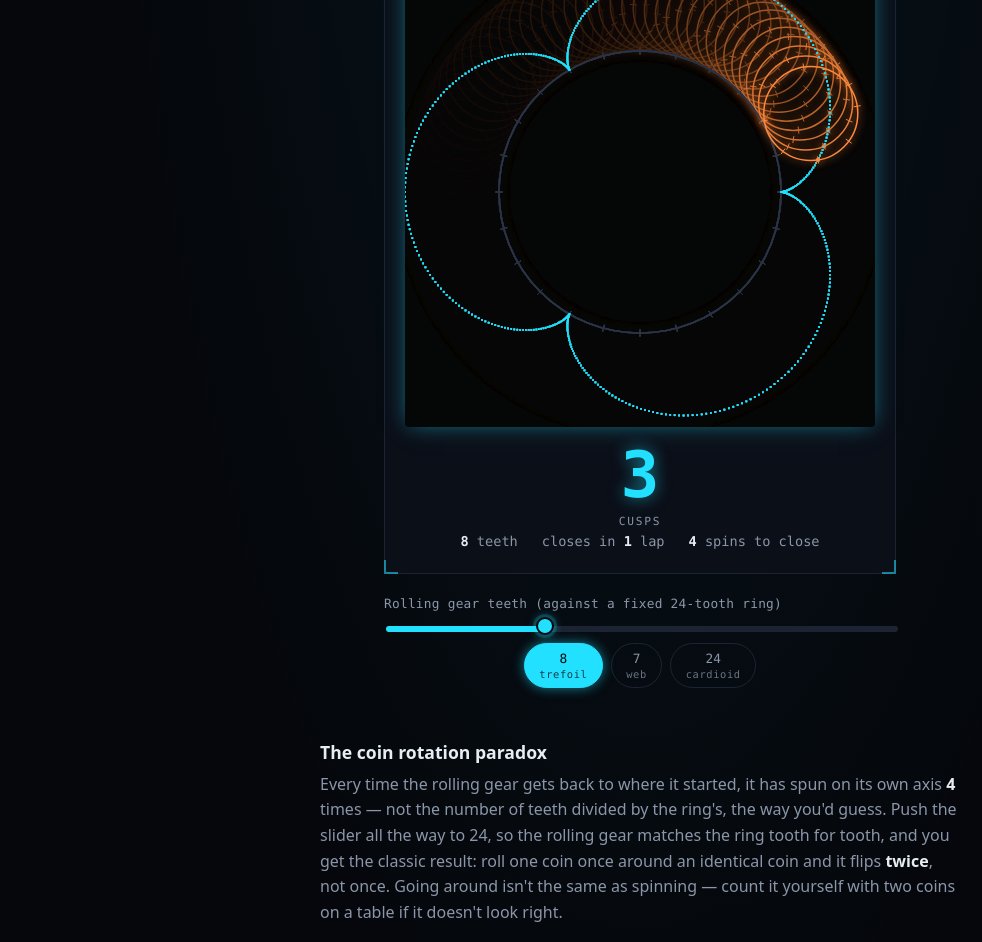
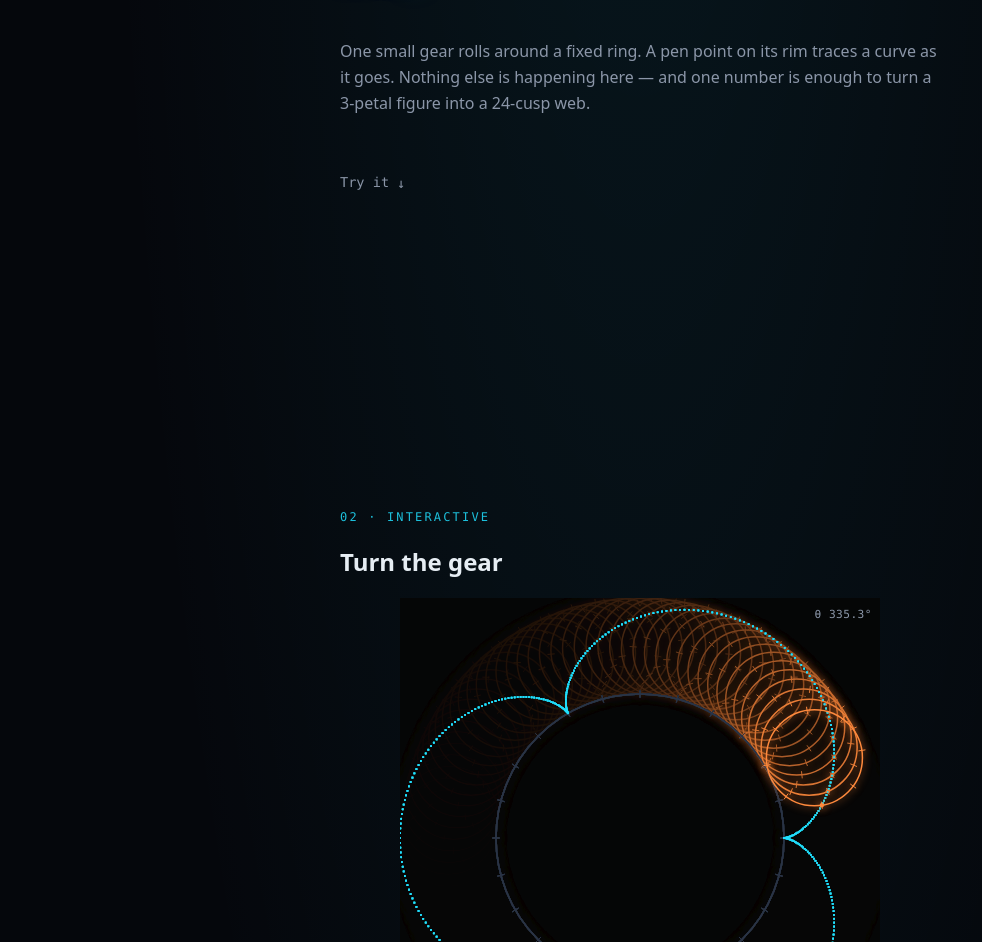
Before and after one commit to comp4020-agentic-coding-studio/comp4020-ass1-TarsWang02, a website built with Vite: page index.html in a window 1280 px wide. Shown: the part 372-1314 px from the top of the page, without its empty margins (0-982 px from the left). Built offline with nearby package versions, Linux system fonts and the light colour scheme.

Commit message:
Three-panel scroll structure + drag-the-gear interaction
Requested: separate, progressive intro/interactive/info stages, the
curve unboxed from its panel, and a more direct "turn the gear" way to
change tooth count instead of only a linear drag. Two of those directly
named CLAUDE.md guardrails, so I laid out the conflict and asked before
building anything (see conversation, not a commit):

- "no multi-page site" is explicit out-of-scope. Landed as three full-
  viewport scroll-snap panels in the *same* index.html instead of
  separate pages/routes -- no navigation, no page load, one document,
  one particle system running the whole time.
- "particles... never a transition... never morph, fly, scatter" rules
  out using the particle system itself as a page-transition effect.
  The panels connect by scrolling (native browser behaviour, not a
  particle animation) -- particles keep meaning exactly one thing
  everywhere on the page: a real point the pen occupied.

What actually changed:
- index.html: three <section class="panel">, kicker labels (01 INTRO /
  02 INTERACTIVE / 03 WHY IT MATTERS) making the progression legible,
  a scroll-cue link into the interactive panel.
  styles.css: scroll-snap-type on the panels, each min-height:100svh.
- Dropped the bordered/cornered "stage" card entirely -- canvas sits
  directly on the page background now, per "函数的表现不需要在一个框加中".
- main.ts: pointerdown/pointermove drag-to-rotate on the canvas,
  converting accumulated drag angle (12 degrees/tooth, wrap-safe across
  multiple revolutions) into calls that set teeth-slider.value and
  dispatch a real "input" event. This is additive, not a replacement --
  the native range input a keyboard/AT user reaches is the exact same
  one the drag gesture drives, so tab-through still works.

Verified live: dragging the gear ~90 degrees moved 8->16 teeth with the
slider thumb, hero digit, and all stat readouts updating in lockstep
(cusps=3, laps=2, spins=5, all correct for R=24,r=16); scroll-snap
between all three panels; narrow-viewport layout still fits with no
frame to worry about clipping.

```diff
--- a/index.html
+++ b/index.html
@@ -13,23 +13,29 @@
       </nav>
     </header>
     <main>
+      <section class="panel panel-intro" id="intro">
+        <span class="kicker">01 · INTRO</span>
         <h1>Rolling</h1>
         <p class="intro">
           One small gear rolls around a fixed ring. A pen point on its rim traces a curve as it
-        goes. Nothing else is happening here — and one slider is enough to turn a 3-petal figure
+          goes. Nothing else is happening here — and one number is enough to turn a 3-petal figure
           into a 24-cusp web.
         </p>
+        <a class="scroll-cue" href="#interactive">
+          <span>Try it</span>
+          <span class="scroll-cue-arrow" aria-hidden="true">↓</span>
+        </a>
+      </section>
 
-      <figure class="stage">
-        <span class="corner corner-tl" aria-hidden="true"></span>
-        <span class="corner corner-tr" aria-hidden="true"></span>
-        <span class="corner corner-bl" aria-hidden="true"></span>
-        <span class="corner corner-br" aria-hidden="true"></span>
+      <section class="panel panel-interactive" id="interactive">
+        <span class="kicker">02 · INTERACTIVE</span>
+        <h2>Turn the gear</h2>
+
         <div class="canvas-wrap">
-          <canvas id="curve" aria-label="A curve traced by a small gear rolling around a fixed ring, drawn as an epicycloid."></canvas>
+          <canvas id="curve" aria-label="A curve traced by a small gear rolling around a fixed ring, drawn as an epicycloid. Click and drag the gear to turn it, or use the slider below."></canvas>
           <span class="hud-angle" aria-hidden="true">&theta; <span id="theta-readout">0.0</span>&deg;</span>
         </div>
-        <figcaption>
+
         <div class="hero-stat" id="hero-stat">
           <span class="value" id="cusp-count">3</span>
           <span class="label">cusps</span>
@@ -39,11 +45,9 @@
           <span>closes in <strong id="lap-count">1</strong> <span id="lap-unit">lap</span></span>
           <span><strong id="rotation-count-stat">4</strong> spins to close</span>
         </div>
-        </figcaption>
-      </figure>
 
         <div class="controls">
-        <label for="teeth">Rolling gear teeth (against a fixed 24-tooth ring)</label>
+          <label for="teeth">Rolling gear teeth (against a fixed 24-tooth ring) — drag the gear above, or use this slider</label>
           <input type="range" id="teeth" min="1" max="24" step="1" value="8" />
           <div class="chip-row" role="group" aria-label="Jump to an interesting tooth count">
             <button type="button" class="chip" data-teeth="8">
@@ -60,8 +64,11 @@
             </button>
           </div>
         </div>
+      </section>
 
-      <section class="framing">
+      <section class="panel panel-info" id="info">
+        <span class="kicker">03 · WHY IT MATTERS</span>
+
         <div class="reveal">
           <h2>The coin rotation paradox</h2>
           <p>
--- a/main.ts
+++ b/main.ts
@@ -304,6 +304,66 @@ function init(
     });
   }
 
+  // Grab the gear on the canvas and turn it, instead of only dragging a
+  // linear slider. This drives the *same* range input the slider does (a
+  // dispatched real "input" event), so keyboard access and the single
+  // source of truth for tooth count are untouched -- it's an additional way
+  // to move the one real control, not a replacement for it.
+  const DEGREES_PER_TOOTH = 12;
+  let dragging = false;
+  let dragCenter = { x: 0, y: 0 };
+  let dragStartValue = r;
+  let dragPrevAngle = 0;
+  let dragAccumulatedDeg = 0;
+
+  function angleFromCenter(clientX: number, clientY: number): number {
+    return Math.atan2(clientY - dragCenter.y, clientX - dragCenter.x);
+  }
+
+  function wrappedDelta(delta: number): number {
+    let d = delta;
+    while (d > Math.PI) d -= 2 * Math.PI;
+    while (d <= -Math.PI) d += 2 * Math.PI;
+    return d;
+  }
+
+  canvas.addEventListener("pointerdown", (e) => {
+    const rect = canvas.getBoundingClientRect();
+    dragCenter = { x: rect.left + rect.width / 2, y: rect.top + rect.height / 2 };
+    dragging = true;
+    dragStartValue = r;
+    dragAccumulatedDeg = 0;
+    dragPrevAngle = angleFromCenter(e.clientX, e.clientY);
+    canvas.setPointerCapture(e.pointerId);
+  });
+
+  canvas.addEventListener("pointermove", (e) => {
+    if (!dragging) return;
+    const angle = angleFromCenter(e.clientX, e.clientY);
+    dragAccumulatedDeg += (wrappedDelta(angle - dragPrevAngle) * 180) / Math.PI;
+    dragPrevAngle = angle;
+
+    const min = Number(teethSlider.min);
+    const max = Number(teethSlider.max);
+    const newValue = Math.min(
+      max,
+      Math.max(min, dragStartValue + Math.round(dragAccumulatedDeg / DEGREES_PER_TOOTH)),
+    );
+    if (newValue !== r) {
+      teethSlider.value = String(newValue);
+      teethSlider.dispatchEvent(new Event("input", { bubbles: true }));
+    }
+  });
+
+  function endDrag(e: PointerEvent): void {
+    if (!dragging) return;
+    dragging = false;
+    if (canvas.hasPointerCapture(e.pointerId)) canvas.releasePointerCapture(e.pointerId);
+  }
+
+  canvas.addEventListener("pointerup", endDrag);
+  canvas.addEventListener("pointercancel", endDrag);
+
   window.addEventListener("resize", () => {
     resize();
     if (reduceMotion) drawComplete();
--- a/styles.css
+++ b/styles.css
@@ -1,6 +1,5 @@
 :root {
   --bg: #05070c;
-  --bg-panel: #0b0f18;
   --border: #1c2433;
   --fg: #e6edf3;
   --fg-dim: #8b96a8;
@@ -15,9 +14,12 @@
   box-sizing: border-box;
 }
 
+html {
+  scroll-snap-type: y proximity;
+}
+
 body {
   margin: 0;
-  padding: 2.5rem 1rem 4rem;
   font-family: system-ui, sans-serif;
   line-height: 1.6;
   color: var(--fg);
@@ -26,19 +28,56 @@ body {
     var(--bg);
 }
 
+header {
+  position: fixed;
+  top: 0;
+  left: 0;
+  right: 0;
+  padding: 1.25rem 1.5rem;
+  z-index: 10;
+}
+
 main {
+  display: flex;
+  flex-direction: column;
+}
+
+/* Each stage of the piece is a full-viewport panel, snapped to on scroll --
+   a progressive, page-like feel from a single static document, not three
+   separate pages: no routing, no page loads, one particle system carried
+   through the whole scroll. */
+.panel {
+  min-height: 100svh;
+  width: 100%;
   max-width: 40rem;
   margin: 0 auto;
+  padding: 5rem 1.25rem 3rem;
   display: flex;
   flex-direction: column;
   align-items: center;
-  gap: 1.25rem;
+  justify-content: center;
+  gap: 1rem;
+  scroll-snap-align: start;
+}
+
+.kicker {
+  align-self: flex-start;
+  font-family: var(--mono);
+  font-size: 0.75rem;
+  letter-spacing: 0.18em;
+  color: var(--curve);
+  opacity: 0.85;
 }
 
 h1 {
   align-self: flex-start;
   letter-spacing: -0.02em;
   text-shadow: 0 0 24px var(--curve-glow);
+}
+
+.panel-interactive h2 {
+  align-self: flex-start;
+  margin: 0;
 }
 
 .intro {
@@ -59,75 +98,57 @@ nav a:focus-visible {
   text-decoration: underline;
 }
 
-.stage {
-  position: relative;
-  width: 100%;
-  max-width: 32rem;
-  margin: 0;
-  padding: 1.25rem;
+.scroll-cue {
+  align-self: flex-start;
+  margin-top: 1.5rem;
   display: flex;
-  flex-direction: column;
   align-items: center;
-  gap: 1rem;
-  background: var(--bg-panel);
-  border: 1px solid var(--border);
-  border-radius: 6px;
+  gap: 0.5rem;
+  color: var(--fg-dim);
+  text-decoration: none;
+  font-family: var(--mono);
+  font-size: 0.85rem;
 }
 
-.corner {
-  position: absolute;
-  width: 14px;
-  height: 14px;
-  border: 2px solid var(--curve);
-  opacity: 0.55;
-  pointer-events: none;
+.scroll-cue:hover,
+.scroll-cue:focus-visible {
+  color: var(--curve);
 }
 
-.corner-tl {
-  top: -1px;
-  left: -1px;
-  border-right: none;
-  border-bottom: none;
+@media (prefers-reduced-motion: no-preference) {
+  .scroll-cue-arrow {
+    display: inline-block;
+    animation: bob 1.6s ease-in-out infinite;
+  }
 }
 
-.corner-tr {
-  top: -1px;
-  right: -1px;
-  border-left: none;
-  border-bottom: none;
+@keyframes bob {
+  0%,
+  100% {
+    transform: translateY(0);
+  }
+
+  50% {
+    transform: translateY(4px);
+  }
 }
 
-.corner-bl {
-  bottom: -1px;
-  left: -1px;
-  border-right: none;
-  border-top: none;
-}
-
-.corner-br {
-  bottom: -1px;
-  right: -1px;
-  border-left: none;
-  border-top: none;
-}
-
-/* Glow lives on this static wrapper, not the canvas itself: the canvas
-   repaints every animation frame, and a per-frame filter on a repainting
-   element forces the browser to re-rasterize the blur 60 times a second —
-   measured as a real jank/hang risk in testing, not just a theoretical one.
-   A box-shadow on this non-repainting wrapper is composited once and reused. */
 .canvas-wrap {
   position: relative;
   width: 100%;
-  border-radius: 4px;
-  box-shadow: 0 0 22px -4px var(--curve-glow);
+  max-width: min(80vw, 30rem);
 }
 
 #curve {
   width: 100%;
   aspect-ratio: 1 / 1;
   display: block;
-  border-radius: 4px;
+  cursor: grab;
+  touch-action: none;
+}
+
+#curve:active {
+  cursor: grabbing;
 }
 
 .hud-angle {
@@ -138,6 +159,7 @@ nav a:focus-visible {
   font-size: 0.7rem;
   color: var(--fg-dim);
   letter-spacing: 0.04em;
+  pointer-events: none;
 }
 
 .hero-stat {
@@ -195,17 +217,19 @@ nav a:focus-visible {
 
 .controls {
   width: 100%;
-  max-width: 32rem;
+  max-width: 26rem;
   display: flex;
   flex-direction: column;
   gap: 0.6rem;
+  margin-top: 0.5rem;
 }
 
 .controls label {
   font-family: var(--mono);
-  font-size: 0.8rem;
+  font-size: 0.75rem;
   color: var(--fg-dim);
   letter-spacing: 0.02em;
+  text-align: center;
 }
 
 .controls input[type="range"] {
@@ -307,10 +331,10 @@ nav a:focus-visible {
   box-shadow: 0 0 12px var(--curve-glow);
 }
 
-.framing {
-  align-self: flex-start;
-  margin-top: 1rem;
-  width: 100%;
+.panel-info {
+  align-items: flex-start;
+  justify-content: center;
+  gap: 0;
 }
 
 .reveal {
@@ -319,7 +343,7 @@ nav a:focus-visible {
   transition:
     opacity 0.6s ease,
     transform 0.6s ease;
-  margin-bottom: 1.5rem;
+  margin-top: 2rem;
 }
 
 .reveal.in-view {
@@ -335,18 +359,18 @@ nav a:focus-visible {
   }
 }
 
-.framing h2 {
+.reveal h2 {
   font-size: 1.1rem;
   margin-bottom: 0.35rem;
   color: var(--fg);
 }
 
-.framing p {
+.reveal p {
   margin-top: 0;
   color: var(--fg-dim);
 }
 
-.framing strong,
-.framing em {
+.reveal strong,
+.reveal em {
   color: var(--fg);
 }
```
Lines whose indentation alone changed are shown as unchanged.
